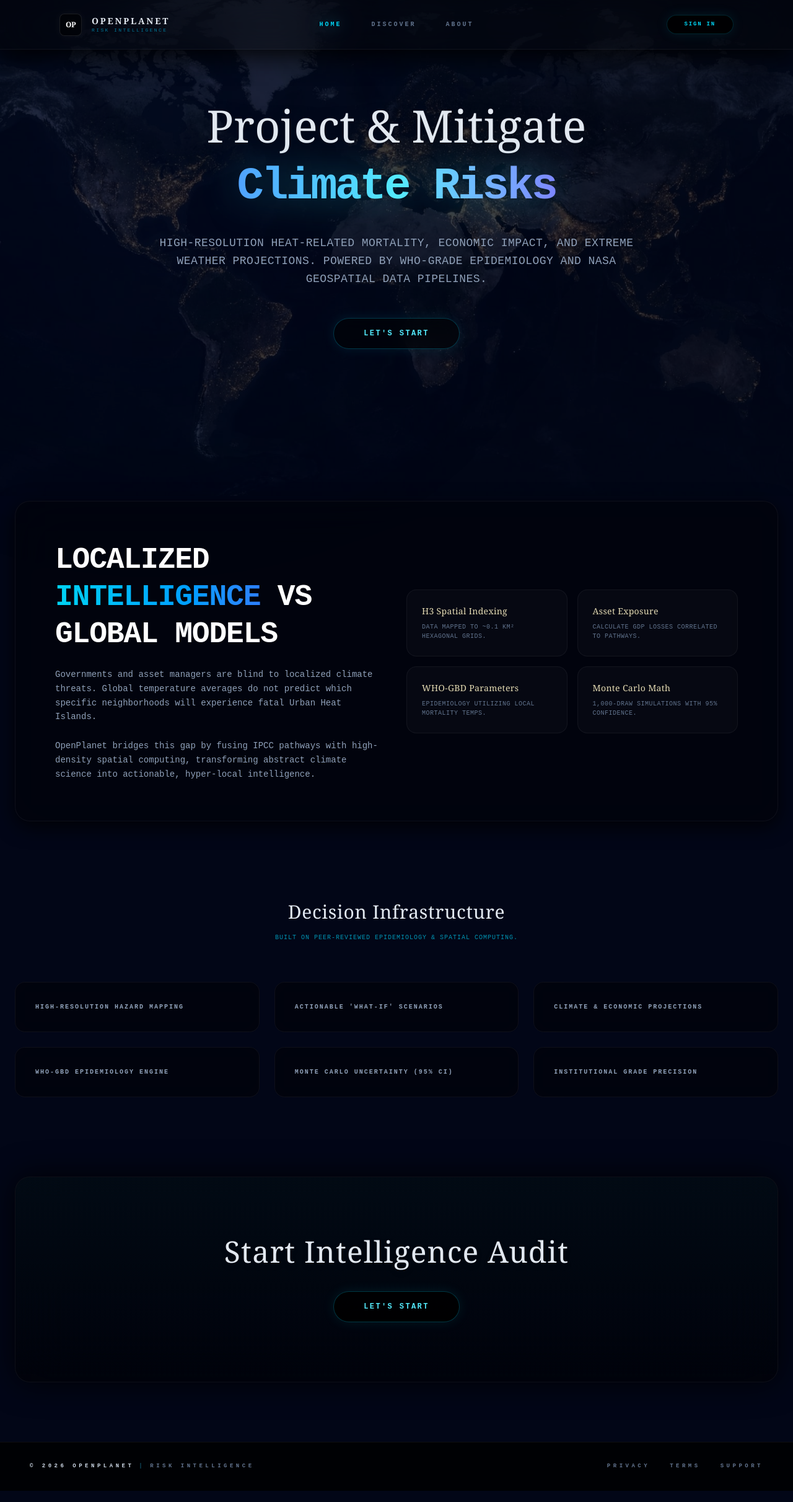
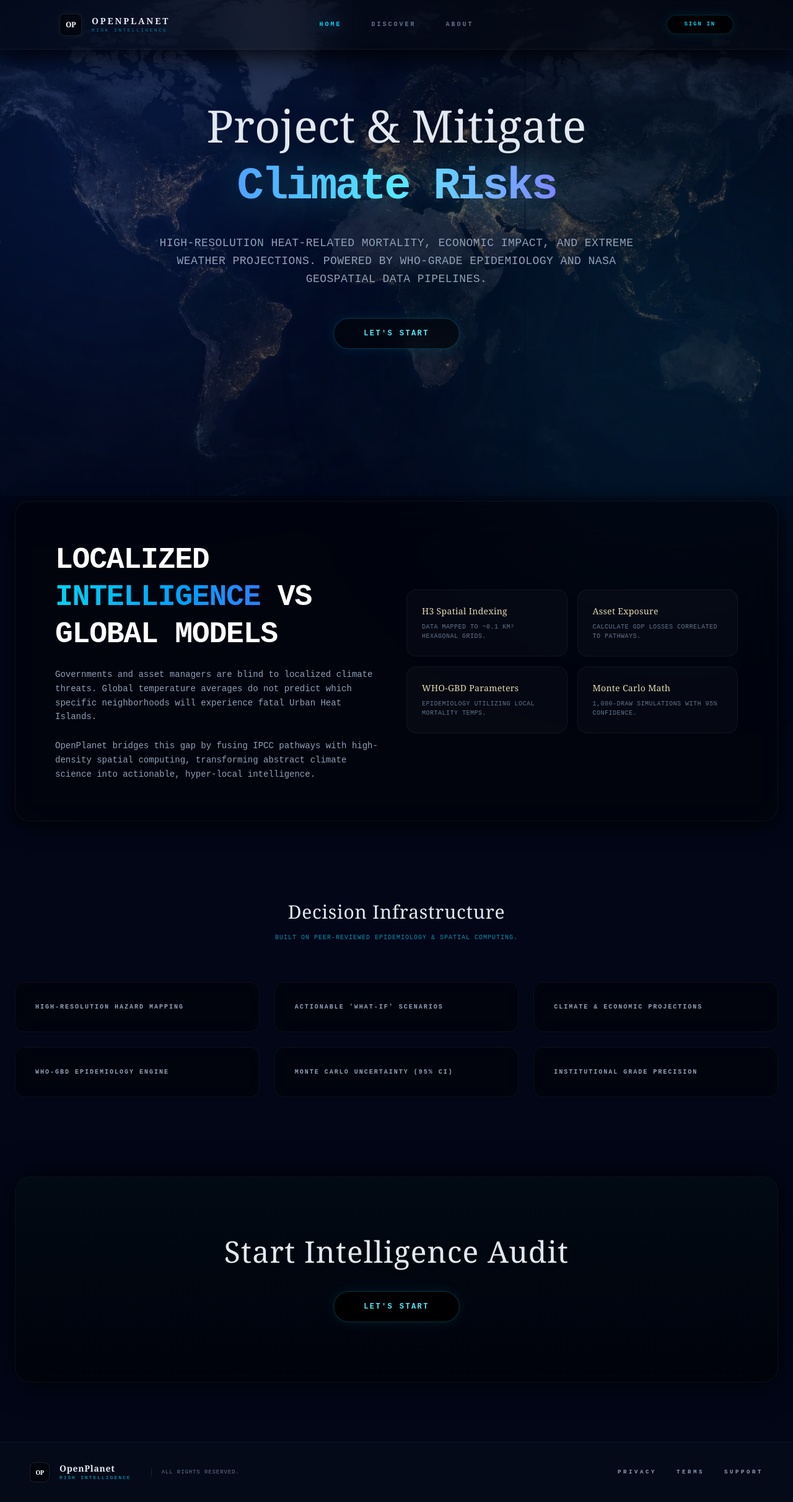
Before and after one commit to aakash029-coder/openplanet-climate, a Next.js app in the folder frontend/: page / in a window 1280 px wide. Shown: the whole page at 62% size. Built offline with nearby package versions, Linux system fonts and the light colour scheme; no server answers.

Commit message:
style: brightened app with vibrant oceanic blue, added new city button, updated footer

```diff
--- a/frontend/src/app/dashboard/page.tsx
+++ b/frontend/src/app/dashboard/page.tsx
@@ -1,24 +1,22 @@
 'use client';
 
 import React, { useState } from 'react';
-import { useSession, signOut } from 'next-auth/react';
+import { useSession } from 'next-auth/react';
 import dynamic from "next/dynamic";
 
 import CompareModule from "@/components/CompareModule";
 import ResearchModule from "@/components/ResearchModule";
 import MethodologyModule from "@/components/MethodologyModule";
 
-// Ultra-premium loading state
 const MapModule = dynamic(() => import("@/components/MapModule"), {
   ssr: false,
   loading: () => (
-    <div className="w-full h-[750px] bg-[#020205]/80 backdrop-blur-md flex flex-col items-center justify-center relative z-10">
+    <div className="w-full h-[750px] bg-[#060d1a]/80 backdrop-blur-md flex flex-col items-center justify-center relative z-10">
       <div className="relative flex items-center justify-center">
-        <div className="w-16 h-16 border-t-2 border-r-2 border-cyan-500/80 rounded-full animate-spin"></div>
-        <div className="absolute w-10 h-10 border-b-2 border-l-2 border-blue-500/60 rounded-full animate-spin-reverse"></div>
-        <div className="absolute w-2 h-2 bg-cyan-400 rounded-full shadow-[0_0_10px_#22d3ee] animate-pulse"></div>
+        <div className="w-16 h-16 border-t-2 border-r-2 border-cyan-400/80 rounded-full animate-spin"></div>
+        <div className="absolute w-10 h-10 border-b-2 border-l-2 border-blue-400/60 rounded-full animate-spin-reverse"></div>
       </div>
-      <span className="mt-8 font-mono text-[10px] text-cyan-500/80 tracking-[0.5em] uppercase animate-pulse">Establishing Secure Uplink...</span>
+      <span className="mt-8 font-mono text-[10px] text-cyan-400 tracking-[0.5em] uppercase animate-pulse">Establishing Uplink...</span>
     </div>
   )
 });
@@ -38,22 +36,27 @@ export default function DashboardPage() {
   const [activeTab, setActiveTab] = useState<Tab>('Dashboard');
   const [targetCity, setTargetCity] = useState<string | null>(null);
 
+  // 👇 RESET FUNCTION TO SELECT NEW CITY
+  const handleReset = () => {
+    setTargetCity(null);
+    setActiveTab('Dashboard');
+  };
+
   return (
     <div className="relative text-slate-200 font-sans overflow-x-hidden flex flex-col w-full min-h-screen">
 
-      {/* 🌌 PREMIUM CYBERMAP BACKGROUND */}
+      {/* 🌌 BRIGHTER CYBERMAP BACKGROUND */}
       <img
         src="/cybermap.jpeg"
         alt="Cyber Map Background"
-        className="fixed inset-0 w-full h-full object-cover opacity-15 pointer-events-none z-0 mix-blend-screen"
+        className="fixed inset-0 w-full h-full object-cover opacity-25 pointer-events-none z-0 mix-blend-screen"
       />
-      <div className="fixed inset-0 bg-gradient-to-b from-[#020205] via-[#020205]/80 to-[#020205] pointer-events-none z-0"></div>
+      <div className="fixed inset-0 bg-gradient-to-b from-[#060d1a]/40 via-[#060d1a]/80 to-[#060d1a]/40 pointer-events-none z-0"></div>
 
       <div className="flex flex-col w-full flex-grow relative z-10">
 
         {/* 🛸 SLEEK RIGID SUB-NAVIGATION */}
-        <nav className="w-full bg-[#020205]/60 backdrop-blur-3xl border-b border-white/5 pt-20 sticky top-0 z-[40] shadow-[0_10px_40px_rgba(0,0,0,0.5)]">
-
+        <nav className="w-full bg-[#0a1526]/80 backdrop-blur-3xl border-b border-cyan-500/20 pt-20 sticky top-0 z-[40] shadow-[0_10px_40px_rgba(0,0,0,0.5)]">
           <div className="w-full flex items-center justify-between px-8 lg:px-16 xl:px-24 py-5 text-[10px] font-mono uppercase tracking-[0.2em] relative">
 
             {TABS.map((tab) => {
@@ -66,23 +69,23 @@ export default function DashboardPage() {
                   disabled={isLocked}
                   onClick={() => setActiveTab(tab)}
                   className={`relative whitespace-nowrap transition-all duration-500 px-4 py-2 group
-                    ${isActive ? 'text-cyan-400 font-extrabold tracking-[0.3em] drop-shadow-[0_0_15px_rgba(34,211,238,0.8)] scale-105' : ''}
-                    ${isLocked ? 'text-slate-800 cursor-not-allowed' : ''}
-                    ${!isActive && !isLocked ? 'text-slate-500 hover:text-cyan-200 hover:tracking-[0.25em]' : ''}
+                    ${isActive ? 'text-cyan-300 font-extrabold tracking-[0.3em] drop-shadow-[0_0_15px_rgba(34,211,238,0.9)] scale-105' : ''}
+                    ${isLocked ? 'text-slate-700 cursor-not-allowed' : ''}
+                    ${!isActive && !isLocked ? 'text-slate-400 hover:text-cyan-100 hover:tracking-[0.25em]' : ''}
                   `}
                 >
                   {tab}
-                  {/* Glowing Underline indicator for active tab */}
+                  {/* 👇 GLOWING LINE: Sirf tabhi aayegi jab tab active (kaam kar raha) hoga */}
                   {isActive && (
-                    <span className="absolute -bottom-[21px] left-0 w-full h-[2px] bg-cyan-400 shadow-[0_0_15px_#22d3ee] rounded-t-full"></span>
+                    <span className="absolute -bottom-[21px] left-0 w-full h-[2px] bg-cyan-400 shadow-[0_0_20px_#22d3ee] rounded-t-full"></span>
                   )}
                 </button>
               );
             })}
 
-            {/* 🎯 SCI-FI TARGET BADGE */}
+            {/* 🎯 TARGET BADGE */}
             {targetCity && (
-              <div className="absolute -bottom-6 right-8 lg:right-16 xl:right-24 text-[9px] font-mono text-cyan-300 uppercase tracking-widest border border-cyan-400/20 bg-cyan-950/40 px-4 py-1.5 rounded-full shadow-[0_0_20px_rgba(34,211,238,0.15)] backdrop-blur-xl flex items-center gap-3">
+              <div className="absolute -bottom-6 right-8 lg:right-16 xl:right-24 text-[9px] font-mono text-cyan-200 uppercase tracking-widest border border-cyan-400/40 bg-cyan-900/80 px-4 py-1.5 rounded-full shadow-[0_0_20px_rgba(34,211,238,0.3)] backdrop-blur-xl flex items-center gap-3">
                 <span className="w-2 h-2 rounded-full bg-cyan-400 animate-pulse shadow-[0_0_8px_#22d3ee]"></span>
                 Target Locked: <span className="text-white font-bold">{targetCity}</span>
               </div>
@@ -97,37 +100,50 @@ export default function DashboardPage() {
                 <MapModule onTargetLocked={(city: string) => setTargetCity(city)} />
             )}
 
-            {/* Added generous padding and max-width for premium spacing */}
             <div className={activeTab === "Dashboard" ? "" : "max-w-[1400px] w-full mx-auto px-6 md:px-12 py-16"}>
                 {activeTab === "Compare"     && targetCity && <CompareModule baseTarget={targetCity} />}
                 {activeTab === "Research"    && targetCity && <ResearchModule baseTarget={targetCity} />}
                 {activeTab === "Methodology" && <MethodologyModule />}
             </div>
 
-            {/* 🚀 HIGH-CLASS NEXT PROTOCOL BUTTON */}
-            {targetCity && NEXT_TAB_MAP[activeTab] && (
+            {/* 🚀 BUTTON LOGIC */}
+            {targetCity && (
               <div className="max-w-md w-full mx-auto px-6 pb-24 mt-auto">
+                {NEXT_TAB_MAP[activeTab] ? (
+                  // PROCEED BUTTON (Compare & Research pages ke liye)
                   <button
                     onClick={() => setActiveTab(NEXT_TAB_MAP[activeTab]!)}
-                  className="relative w-full py-4 rounded-full text-[10px] font-mono font-bold tracking-[0.3em] text-cyan-300 uppercase transition-all overflow-hidden group border border-cyan-500/30 bg-black/60 backdrop-blur-xl shadow-[0_0_30px_rgba(34,211,238,0.1)] hover:shadow-[0_0_50px_rgba(34,211,238,0.4)] hover:border-cyan-400 hover:scale-105 hover:-translate-y-1"
+                    className="relative w-full py-4 rounded-full text-[10px] font-mono font-bold tracking-[0.3em] text-white uppercase transition-all overflow-hidden group border border-cyan-400/50 bg-cyan-900/60 backdrop-blur-xl shadow-[0_0_30px_rgba(34,211,238,0.3)] hover:shadow-[0_0_50px_rgba(34,211,238,0.6)] hover:border-cyan-300 hover:scale-105 hover:-translate-y-1"
                   >
-                  {/* Deep glowing gradient inside button */}
-                  <div className="absolute inset-0 bg-gradient-to-r from-cyan-950/40 via-blue-900/40 to-cyan-950/40 opacity-0 group-hover:opacity-100 transition-opacity duration-500"></div>
+                    <div className="absolute inset-0 bg-gradient-to-r from-cyan-600/40 via-blue-500/50 to-cyan-600/40 opacity-0 group-hover:opacity-100 transition-opacity duration-500"></div>
                     <span className="relative z-10 flex items-center justify-center gap-3">
                       Initialize {NEXT_TAB_MAP[activeTab]} Protocol
-                    <span className="text-cyan-500 group-hover:text-cyan-300 group-hover:translate-x-2 transition-transform duration-300">➔</span>
+                      <span className="text-cyan-300 group-hover:text-white group-hover:translate-x-2 transition-transform duration-300">➔</span>
                     </span>
                   </button>
+                ) : (
+                  // 👇 NEW CITY BUTTON (Sirf Methodology page par dikhega)
+                  <button
+                    onClick={handleReset}
+                    className="relative w-full py-4 rounded-full text-[10px] font-mono font-bold tracking-[0.3em] text-white uppercase transition-all overflow-hidden group border border-purple-400/50 bg-purple-900/60 backdrop-blur-xl shadow-[0_0_30px_rgba(168,85,247,0.3)] hover:shadow-[0_0_50px_rgba(168,85,247,0.6)] hover:border-purple-300 hover:scale-105 hover:-translate-y-1"
+                  >
+                    <div className="absolute inset-0 bg-gradient-to-r from-purple-600/40 via-fuchsia-500/50 to-purple-600/40 opacity-0 group-hover:opacity-100 transition-opacity duration-500"></div>
+                    <span className="relative z-10 flex items-center justify-center gap-3">
+                      <span className="text-purple-300 group-hover:text-white group-hover:-translate-x-2 transition-transform duration-300">↺</span>
+                      Analyze New City
+                    </span>
+                  </button>
+                )}
               </div>
             )}
         </div>
       </div>
 
-      {/* 🛡️ MILITARY-GRADE SYSTEM DISCLAIMER */}
-      <div className="w-full border-t border-white/5 bg-[#010103]/80 backdrop-blur-2xl px-6 py-8 mt-auto relative z-20">
+      {/* 🛡️ BRIGHTER DISCLAIMER */}
+      <div className="w-full border-t border-cyan-500/10 bg-[#060d1a]/80 backdrop-blur-2xl px-6 py-8 mt-auto relative z-20">
         <div className="max-w-5xl mx-auto text-center">
-          <p className="text-[9px] text-slate-600 font-mono uppercase tracking-[0.3em] leading-loose">
-            <span className="text-cyan-800 font-bold tracking-[0.4em] mr-3">SYSTEM NOTICE //</span>
+          <p className="text-[9px] text-slate-400 font-mono uppercase tracking-[0.3em] leading-loose">
+            <span className="text-cyan-400 font-bold tracking-[0.4em] mr-3">SYSTEM NOTICE //</span>
             OpenPlanet provides climate risk projections generated using the OpenMatrix modeling framework. These projections integrate global climate datasets and demographic models to estimate potential health and economic impacts. All outputs are research-oriented estimates intended for analytical and exploratory purposes.
           </p>
         </div>
--- a/frontend/src/app/layout.tsx
+++ b/frontend/src/app/layout.tsx
@@ -15,40 +15,48 @@ export default function RootLayout({
 }) {
   return (
     <html lang="en">
-      <body className="font-mono min-h-screen text-slate-200 relative selection:bg-cyan-500/30 bg-[#020205] overflow-x-hidden">
+      {/* 👇 BRIGHTER OCEANIC BLUE BACKGROUND */}
+      <body className="font-mono min-h-screen text-slate-200 relative selection:bg-cyan-500/30 bg-[#060d1a] overflow-x-hidden">
 
-        {/* 👇 SATELLITE IMAGE - Sharp & Visible */}
+        {/* SATELLITE IMAGE - Opacity badha di hai taaki map clear aur beautiful dikhe */}
         <img
           src="/satellite-map.jpeg"
           alt="Satellite Map"
-          className="fixed inset-0 w-full h-full object-cover opacity-25 pointer-events-none z-0"
+          className="fixed inset-0 w-full h-full object-cover opacity-35 pointer-events-none z-0 mix-blend-screen"
         />
 
-        {/* 👇 EXTREMELY LOW GLOW - Just to add depth, not color */}
-        <div className="fixed top-[-20%] left-[-10%] w-[60vw] h-[60vw] bg-blue-900/5 rounded-full blur-[180px] pointer-events-none z-0"></div>
+        {/* GLOWING LIGHTS - Brighter Cyan and Blue to remove the "too dark" feeling */}
+        <div className="fixed top-[-10%] left-[-10%] w-[50vw] h-[50vw] bg-blue-600/15 rounded-full blur-[150px] pointer-events-none z-0"></div>
+        <div className="fixed bottom-[-10%] right-[-10%] w-[50vw] h-[50vw] bg-cyan-500/10 rounded-full blur-[150px] pointer-events-none z-0"></div>
 
         <Providers>
           <div className="flex flex-col min-h-screen relative z-20">
-            {/* Header is already sticky/fixed in Navbar */}
             <Navbar />
 
             <main className="flex-1 flex flex-col pt-10">
               {children}
             </main>
 
-            {/* 👇 NORMAL FOOTER (Ab yeh sirf scroll karne ke baad aayega) */}
-            <footer className="mt-auto relative z-50 border-t border-white/5 bg-black/80 backdrop-blur-2xl py-8 px-6 md:px-12">
-              <div className="max-w-7xl mx-auto flex flex-col md:flex-row justify-between items-center gap-4 text-[9px] uppercase tracking-[0.5em] text-slate-500 font-bold">
+            {/* 👇 FOOTER MATCHED WITH HEADER LOGO STYLE */}
+            <footer className="mt-auto relative z-50 border-t border-cyan-500/10 bg-[#060d1a]/70 backdrop-blur-2xl py-8 px-6 md:px-12">
+              <div className="max-w-7xl mx-auto flex flex-col md:flex-row justify-between items-center gap-6">
 
-                {/* Footer Text */}
-                <div className="flex items-center gap-2">
-                  <span className="text-slate-300">© {new Date().getFullYear()} OpenPlanet</span>
-                  <span className="text-cyan-900">|</span>
-                  <span>Risk Intelligence</span>
+                {/* Footer Logo exactly like Header */}
+                <div className="flex items-center gap-4 group">
+                  <div className="relative flex items-center justify-center w-8 h-8 bg-black/50 border border-white/10 overflow-hidden rounded-lg">
+                    <span className="relative text-white font-serif font-black text-[10px] tracking-tighter">OP</span>
+                  </div>
+                  <div className="flex flex-col">
+                    <span className="text-sm font-serif font-bold text-slate-200 tracking-wider leading-none mb-1">OpenPlanet</span>
+                    <span className="text-[8px] font-mono text-cyan-500 tracking-[0.25em] leading-none uppercase">Risk Intelligence</span>
+                  </div>
+                  {/* Added All Rights Reserved */}
+                  <span className="text-[9px] font-mono text-slate-500 ml-4 uppercase tracking-widest border-l border-white/10 pl-4">
+                    All rights reserved.
+                  </span>
                 </div>
 
-                {/* Footer Links */}
-                <div className="flex gap-8">
+                <div className="flex gap-8 text-[9px] uppercase tracking-[0.4em] text-slate-400 font-bold">
                   <Link href="/privacy" className="hover:text-cyan-400 transition-colors">Privacy</Link>
                   <Link href="/terms" className="hover:text-cyan-400 transition-colors">Terms</Link>
                   <Link href="/support" className="hover:text-cyan-400 transition-colors">Support</Link>
--- a/frontend/src/components/MapModule.tsx
+++ b/frontend/src/components/MapModule.tsx
@@ -110,7 +110,6 @@ const cartoDarkStyle = {
 };
 
 // --- MAIN MODULE ---
-// CRITICAL FIX: Added onTargetLocked to the props definition
 export default function MapModule({ onNavigateToCompare, onTargetLocked }: { onNavigateToCompare?: () => void, onTargetLocked?: (city: string) => void }) {
   const [isInitialized, setIsInitialized] = useState(false);
   const [isLoading, setIsLoading] = useState(false);
@@ -132,7 +131,6 @@ export default function MapModule({ onNavigateToCompare, onTargetLocked }: { onN
   const [aiAnalysis, setAiAnalysis] = useState<any>(null);
   const [chartData, setChartData] = useState<{heatwave: any[], economic: any[]}>({ heatwave: [], economic: [] });
 
-  // CRITICAL FIX: Replaced Open-Meteo Geocoder with OpenStreetMap to bypass IP Bans
   useEffect(() => {
     const delayDebounceFn = setTimeout(async () => {
       if (searchQuery.length > 2 && !selectedCity) {
@@ -144,11 +142,10 @@ export default function MapModule({ onNavigateToCompare, onTargetLocked }: { onN
 
           const data = await res.json();
 
-          // Map OpenStreetMap data to our exact UI format
           const mappedResults = data.map((city: any) => ({
             id: city.place_id,
             name: city.name || city.display_name.split(',')[0],
-            admin1: '', // Nominatim handles this in display_name
+            admin1: '',
             country: city.display_name.split(',').pop()?.trim() || '',
             latitude: parseFloat(city.lat),
             longitude: parseFloat(city.lon)
@@ -164,7 +161,7 @@ export default function MapModule({ onNavigateToCompare, onTargetLocked }: { onN
         setSuggestions([]);
         setIsSearching(false);
       }
-    }, 600); // Increased debounce to 600ms to be gentle on the new API
+    }, 600);
 
     return () => clearTimeout(delayDebounceFn);
   }, [searchQuery, selectedCity]);
@@ -217,7 +214,6 @@ export default function MapModule({ onNavigateToCompare, onTargetLocked }: { onN
 
       const data = await response.json();
 
-      // CRITICAL FIX: Lock the target city in the master page
       if (onTargetLocked) {
         onTargetLocked(selectedCity.name);
       }
@@ -526,16 +522,6 @@ export default function MapModule({ onNavigateToCompare, onTargetLocked }: { onN
                 ) : (
                   <div className="text-slate-600 font-mono text-[10px] uppercase tracking-[0.4em]">AI Analysis data not provided by backend for this query.</div>
                 )}
-
-                {/* Compare Link */}
-                <div className="flex justify-end mt-12">
-                  <button
-                    onClick={onNavigateToCompare}
-                    className="flex items-center gap-3 bg-indigo-600 hover:bg-indigo-500 text-white px-8 py-4 rounded-sm font-mono text-[11px] uppercase tracking-[0.2em] transition-all shadow-[0_0_15px_rgba(99,102,241,0.4)] active:scale-95 border border-indigo-400"
-                  >
-                    Compare Projections <span className="text-lg leading-none">→</span>
-                  </button>
-                </div>
               </div>
             </div>
           </>
```
Lines whose indentation alone changed are shown as unchanged.
